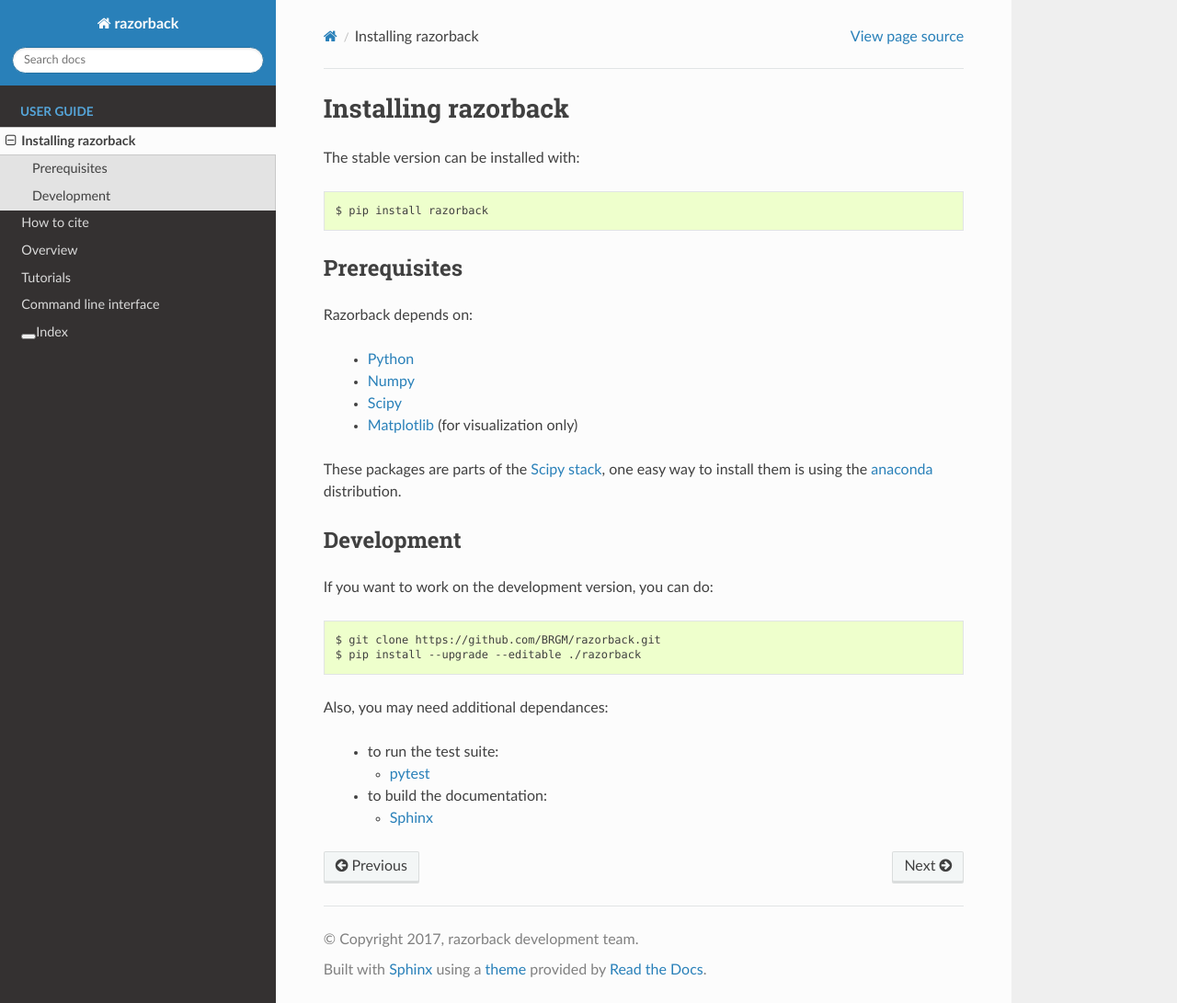
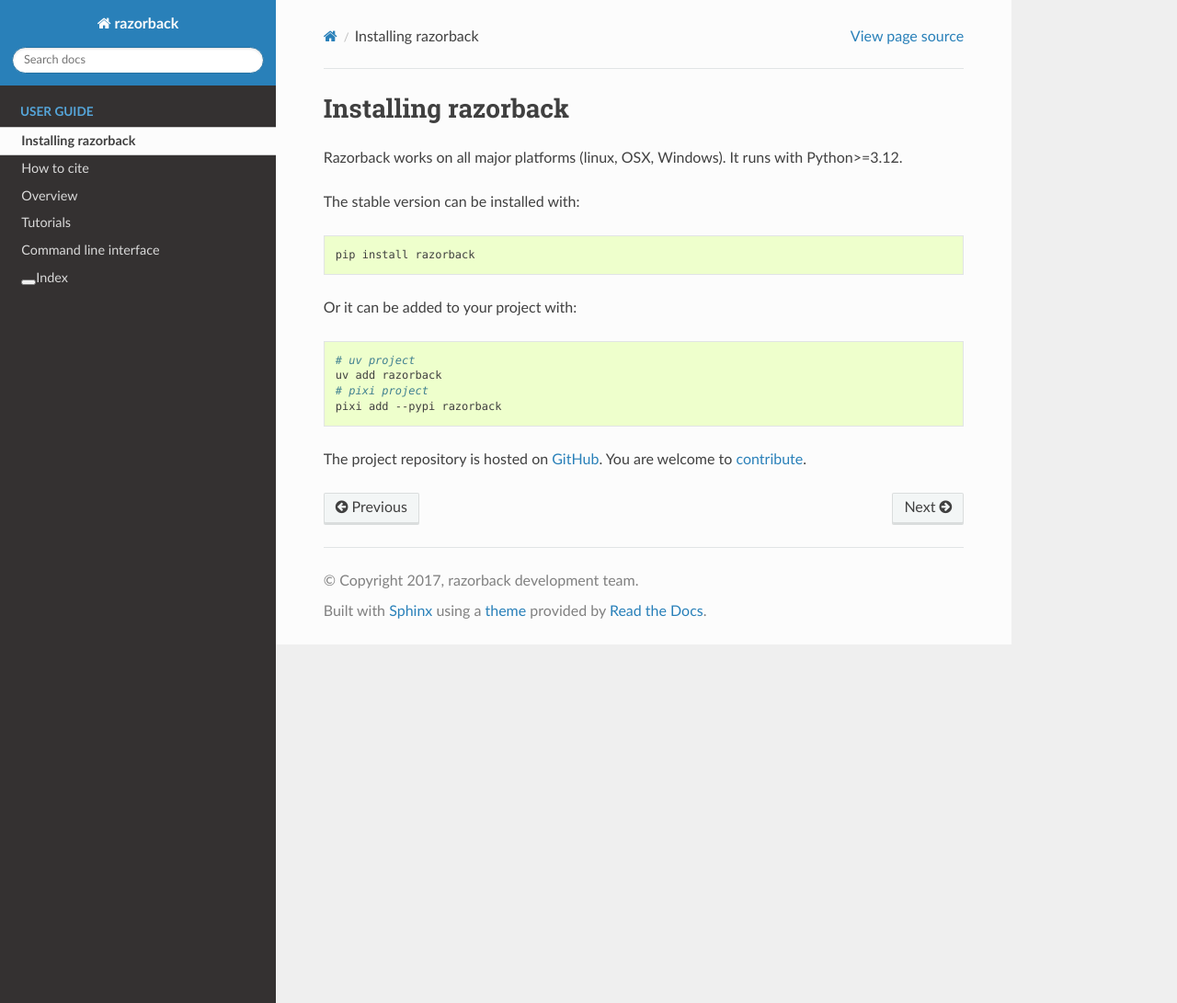
Before and after one commit to BRGM/razorback, a Sphinx documentation site: the page built from docs/source/install.rst, in a window 1280 px wide and 1091 px high. Shown: the whole window at 92% size. Built offline with Sphinx 7.4.7 and the Read the Docs theme 3.1.0, drawn with Linux system fonts in a browser that asks for light colours; pages that are not in the unit, such as notebooks, are missing from menus.

Commit message:
udpate doc: install

```diff
--- a/docs/source/install.rst
+++ b/docs/source/install.rst
@@ -1,62 +1,28 @@
 Installing razorback
 ====================
 
+Razorback works on all major platforms (linux, OSX, Windows).
+It runs with Python>=3.12.
+
 The stable version can be installed with:
-
 
 .. code-block:: bash
 
-  $ pip install razorback
+  pip install razorback
 
 
-
-Prerequisites
--------------
-
-Razorback depends on:
-
-  - `Python`_
-  - `Numpy`_
-  - `Scipy`_
-  - `Matplotlib`_ (for visualization only)
-
-.. One easy way to fulfil these dependances is using the `anaconda`_ distribution.
-
-
-These packages are parts of the `Scipy stack`_, one easy way to install them is using the `anaconda`_ distribution.
-
-.. Razorback works on all major platforms (linux, OSX, Windows)
-
-
-
-
-Development
------------
-
-If you want to work on the development version, you can do:
+Or it can be added to your project with:
 
 .. code-block:: bash
 
-  $ git clone https://github.com/BRGM/razorback.git
-  $ pip install --upgrade --editable ./razorback
+  # uv project
+  uv add razorback
+  # pixi project
+  pixi add --pypi razorback
 
 
-Also, you may need additional dependances:
+The project repository is hosted on GitHub_.
+You are welcome to contribute_.
 
-  - to run the test suite:
-
-    * `pytest`_
-
-  - to build the documentation:
-
-    * `Sphinx`_
-
-
-.. _Python: http://www.python.org
-.. _Numpy: http://www.numpy.org
-.. _Scipy: https://www.scipy.org
-.. _Matplotlib: https://matplotlib.org
-.. _anaconda: https://www.continuum.io/downloads
-.. _Scipy stack: https://www.scipy.org/install.html
-.. _pytest: https://docs.pytest.org
-.. _Sphinx: http://www.sphinx-doc.org
+.. _Github: https://github.com/BRGM/razorback
+.. _contribute: https://github.com/BRGM/razorback/blob/main/CONTRIBUTING.md
```
